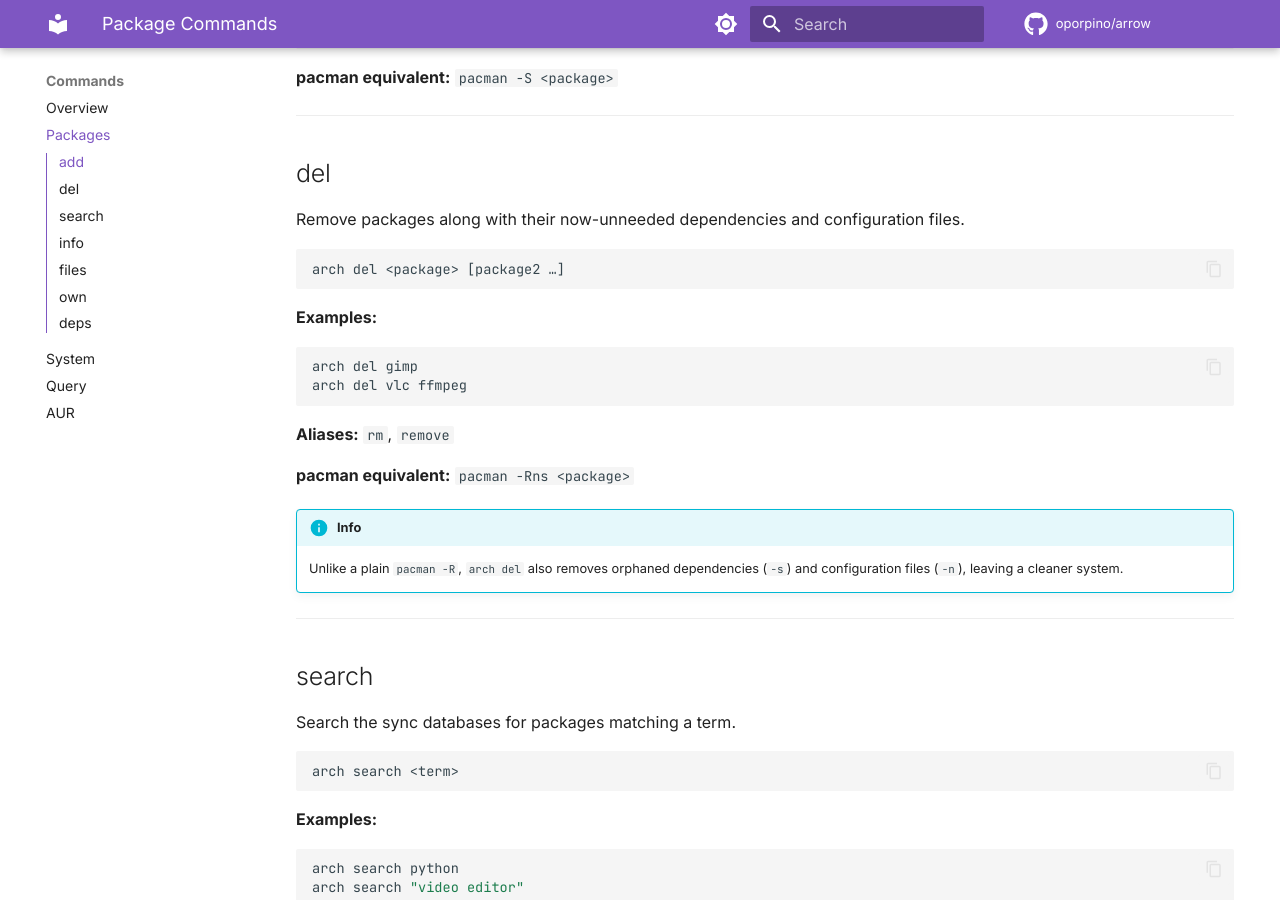
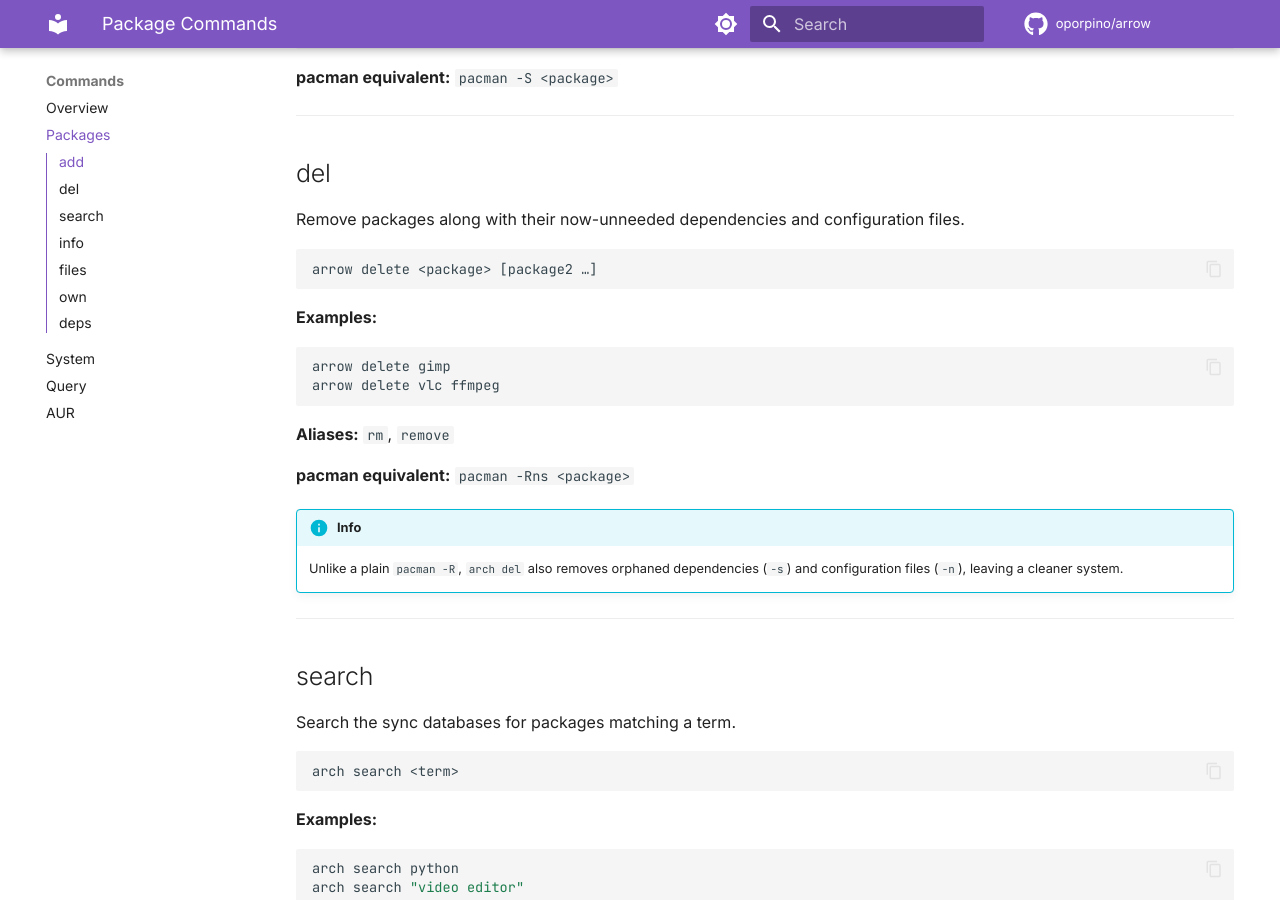
Before and after one commit to oporpino/arrow, an MkDocs documentation site: the page built from docs/commands/packages.md, in a window 1280 px wide and 900 px high, scrolled down 428 px. Built offline with MkDocs 1.6.1 and Material for MkDocs 9.7.7, drawn with Linux system fonts in a browser that asks for light colours; comment, search, counter and statistics services are not loaded; the version menu is left out.

Commit message:
feat: rename del to delete, keep del/rm/remove as aliases

````diff
--- a/docs/commands/packages.md
+++ b/docs/commands/packages.md
@@ -29,14 +29,14 @@ arch add git base-devel neovim ripgrep fd
 Remove packages along with their now-unneeded dependencies and configuration files.
 
 ```
-arch del <package> [package2 …]
+arrow delete <package> [package2 …]
 ```
 
 **Examples:**
 
 ```bash
-arch del gimp
-arch del vlc ffmpeg
+arrow delete gimp
+arrow delete vlc ffmpeg
 ```
 
 **Aliases:** `rm`, `remove`
````
Also changed, not shown: README.md (+3 -3 lines), docs/getting-started/quickstart.md (+1 -1 lines), docs/index.md (+2 -2 lines), 3 other files.
